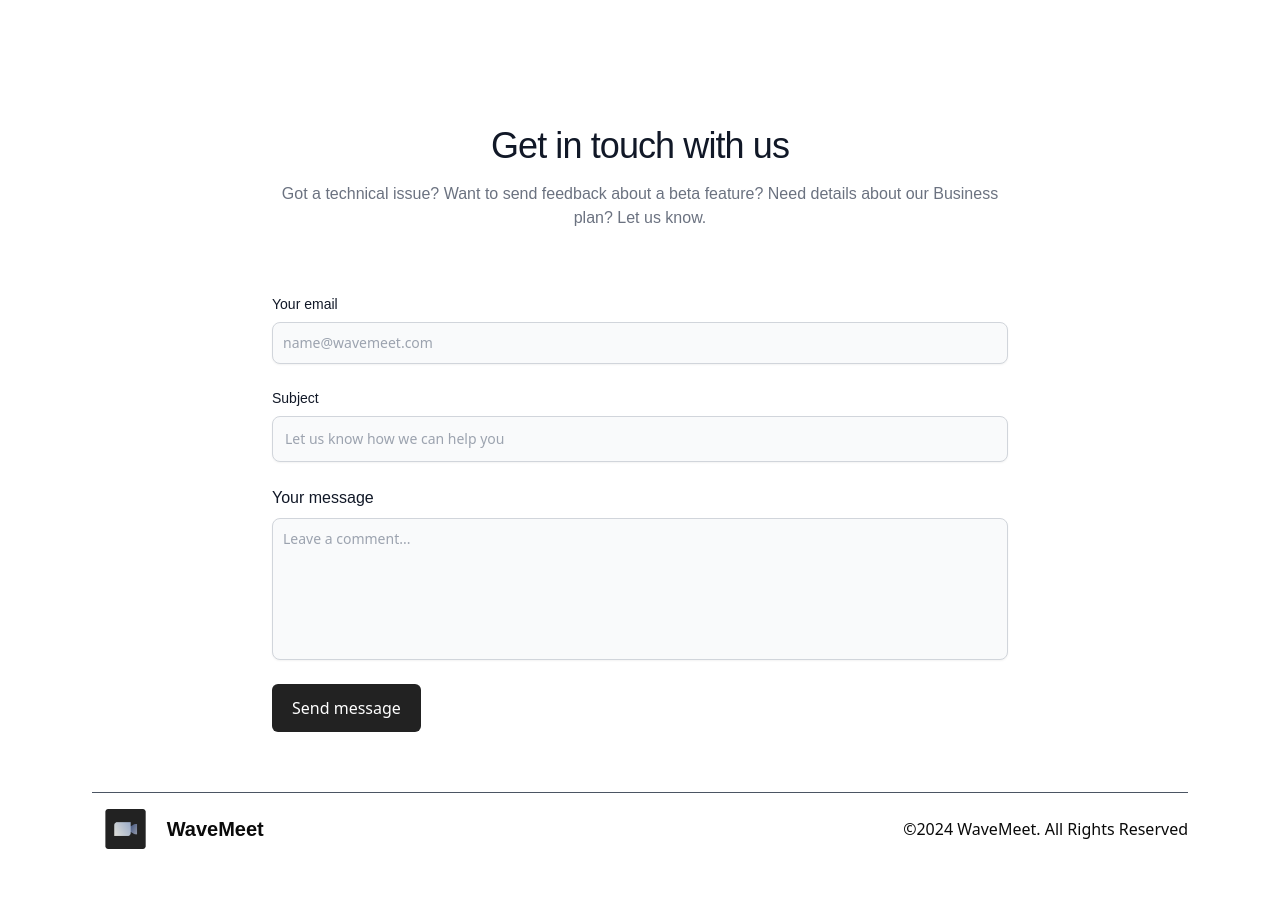
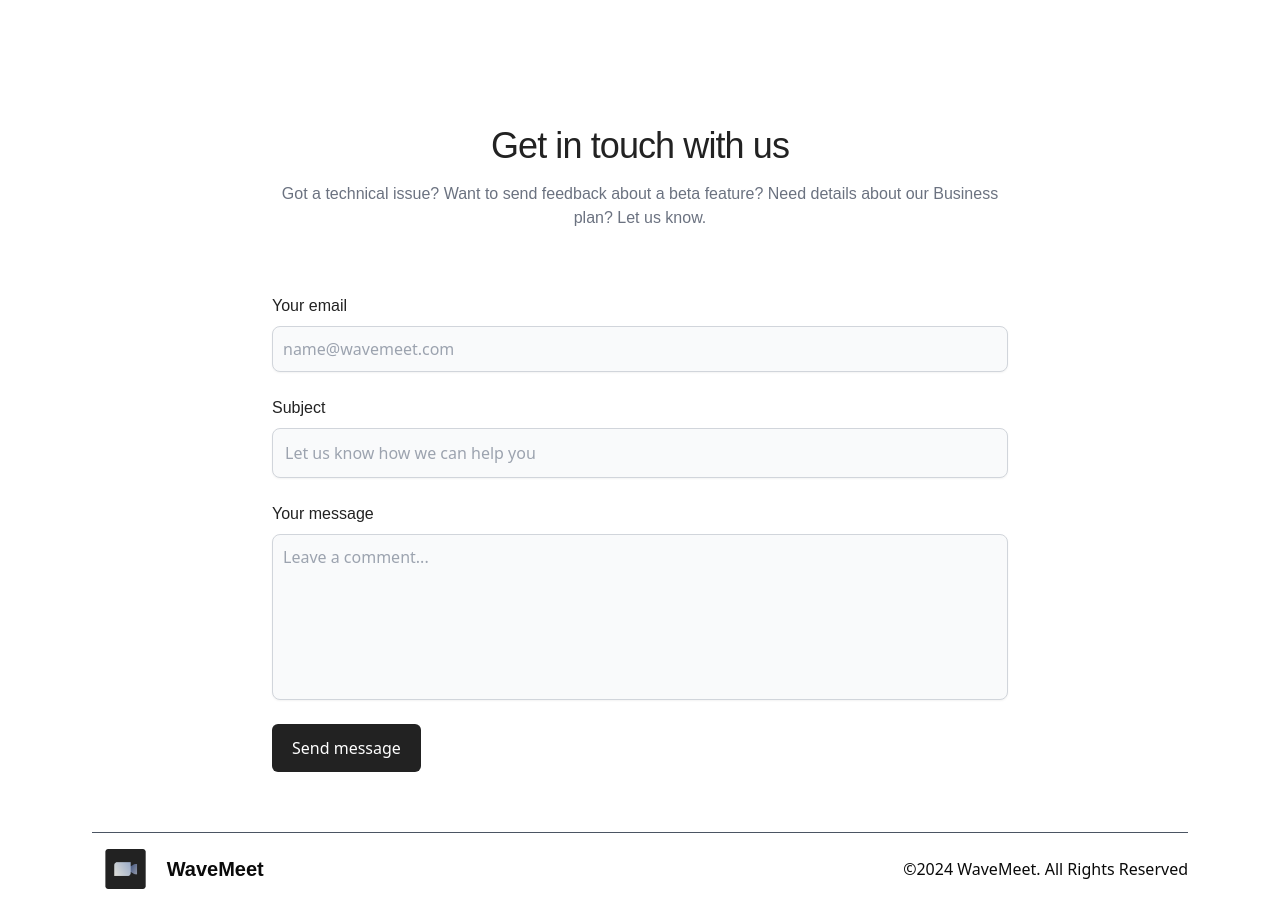
Before and after one commit to vinaynaik486/WaveMeet, a React (Vite) app: page / in a window 1280 px wide. Shown: the part 2630-3531 px from the top of the page. Before the commit the page ends 3491 px from the top, so only its background shows below. Built offline with nearby package versions, Linux system fonts and the light colour scheme; a web font is replaced by a local one.

Commit message:
fix : removed focus outline

```diff
--- a/src/components/ContactUs.jsx
+++ b/src/components/ContactUs.jsx
@@ -7,7 +7,7 @@ function ContactUs() {
 
     <section className="bg-white">
       <div className="py-8 lg:py-8 px-4 mx-auto max-w-screen-md">
-        <h2 id="contact_us" className="mb-4 text-4xl tracking-tight font-sofia-bold text-center text-gray-900">
+        <h2 id="contact_us" className="mb-4 text-4xl tracking-tight font-sofia-bold text-center text-[#222222]">
           Get in touch with us
         </h2>
         <p className="mb-8 lg:mb-16 font-sofia-light text-center text-gray-500  sm:text-md">
@@ -15,37 +15,37 @@ function ContactUs() {
         </p>
         <form action="#" className="space-y-6">
           <div>
-            <label htmlFor="email" className="block mb-2 text-sm font-sofia-medium text-gray-900">
+            <label htmlFor="email" className="block mb-2 font-sofia-medium text-[#222222]">
               Your email
             </label>
             <input
               type="email"
               id="email"
-              className="shadow-sm bg-gray-50 border border-gray-300 text-gray-900 text-sm rounded-lg focus:ring-primary-500 focus:border-primary-500 block w-full p-2.5"
+              className="shadow-sm bg-gray-50 border focus:outline-none border-gray-300 text-[#222222] rounded-lg focus:ring-primary-500 focus:border-primary-500 block w-full p-2.5"
               placeholder="name@wavemeet.com"
               required
             />
           </div>
           <div>
-            <label htmlFor="subject" className="block mb-2 text-sm font-sofia-medium text-gray-900">
+            <label htmlFor="subject" className="block mb-2 font-sofia-medium text-[#222222]">
               Subject
             </label>
             <input
               type="text"
               id="subject"
-              className="block p-3 w-full text-sm text-gray-900 bg-gray-50 rounded-lg border border-gray-300 shadow-sm focus:ring-primary-500 focus:border-primary-500 "
+              className="block p-3 w-full focus:outline-none text-[#222222] bg-gray-50 rounded-lg border border-gray-300 shadow-sm focus:ring-primary-500 focus:border-primary-500 "
               placeholder="Let us know how we can help you"
               required
             />
           </div>
           <div className="sm:col-span-2">
-            <label htmlFor="message" className="block mb-2 text-md font-sofia-medium text-gray-900">
+            <label htmlFor="message" className="block mb-2 text-md font-sofia-medium text-[#222222]">
               Your message
             </label>
             <textarea
               id="message"
               rows="6"
-              className="block p-2.5 w-full text-sm resize-none text-gray-900 bg-gray-50 rounded-lg shadow-sm border border-gray-300 focus:ring-primary-500 focus:border-primary-500"
+              className="block p-2.5 w-full focus:outline-none resize-none text-[#222222] bg-gray-50 rounded-lg shadow-sm border border-gray-300 focus:ring-primary-500 focus:border-primary-500"
               placeholder="Leave a comment..."
             ></textarea>
           </div>
```
